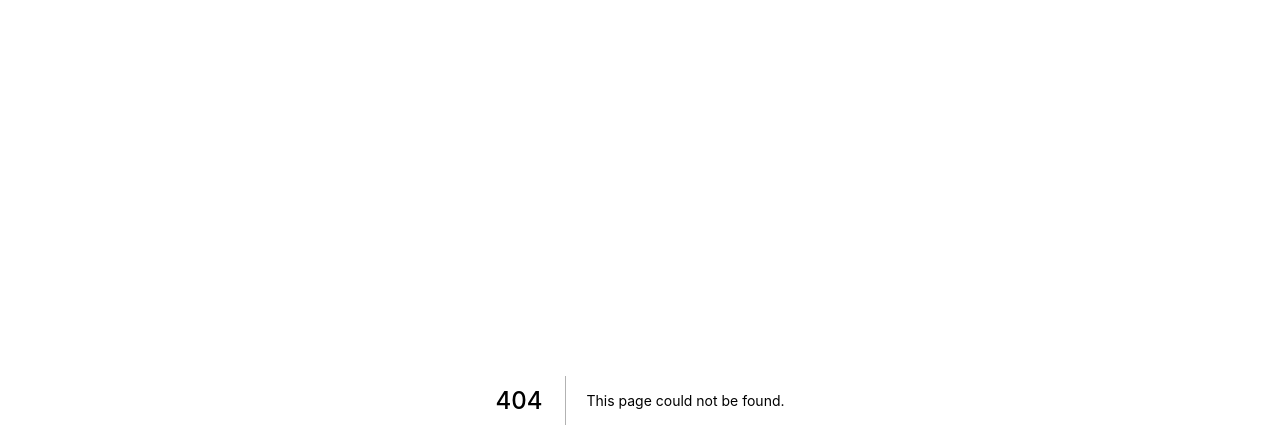
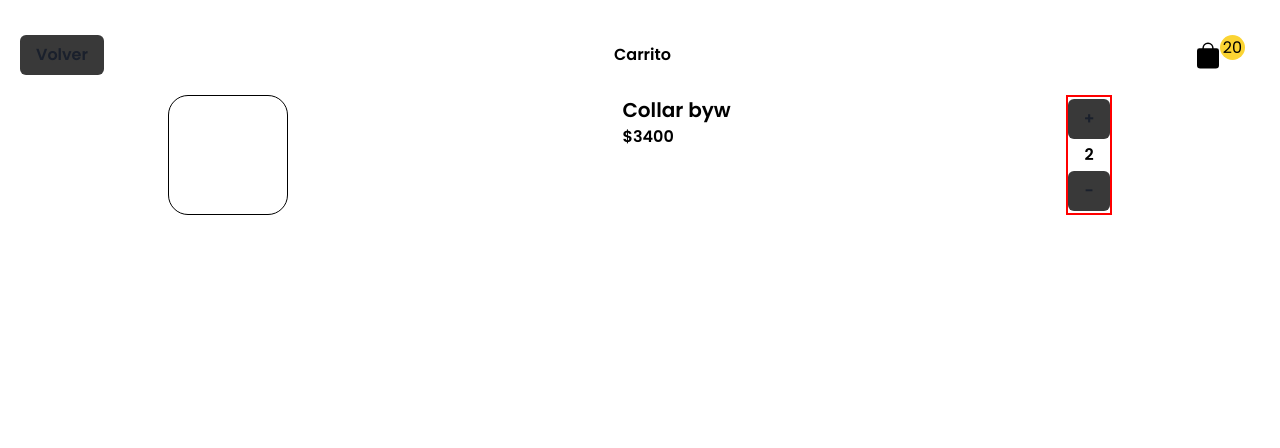
Before and after one commit to mariodev9/mmchokersweb, a Next.js app: page /Cart in a window 1280 px wide. Before the commit this address had no page. Shown: the top 448 px of the page. Built offline with nearby package versions, Linux system fonts and the light colour scheme.

Commit message:
change api name

```diff
--- /dev/null
+++ b/components/Products/CartProduct.js
@@ -0,0 +1,31 @@
+import { Box, Button, Flex, Text } from "@chakra-ui/react";
+import React from "react";
+
+export default function CartProduct({ name, price, image, id }) {
+  return (
+    <Flex w={"100%"} gap={10} justify={"space-around"}>
+      <Box
+        bgImage={image}
+        w={"120px"}
+        h={"120px"}
+        border="1px solid black"
+        borderRadius={"20px"}
+      ></Box>
+      <Box>
+        <Text fontSize={"20px"}>Collar byw</Text>
+        <Text>$3400</Text>
+      </Box>
+      <Flex
+        direction={"column"}
+        h={"120px"}
+        justify={"space-around"}
+        align={"center"}
+        border={"2px solid red"}
+      >
+        <Button>+</Button>
+        <Text>2</Text>
+        <Button>-</Button>
+      </Flex>
+    </Flex>
+  );
+}
--- /dev/null
+++ b/components/Shared/Buttons/CartButton.js
@@ -0,0 +1,33 @@
+import { Button, Flex } from "@chakra-ui/react";
+import { useRouter } from "next/router";
+import React from "react";
+import { Cart } from "../../Icons";
+
+export default function CartButton() {
+  const router = useRouter();
+  return (
+    <Flex justify={"center"}>
+      <Button
+        bg={"none"}
+        _hover={{
+          bg: "none",
+        }}
+        onClick={() => router.push("/Cart")}
+      >
+        <Cart />
+      </Button>
+      <Flex
+        justify={"center"}
+        align={"center"}
+        pos={"relative"}
+        right={"15px"}
+        w={"25px"}
+        h={"25px"}
+        bg={"yellow.100"}
+        borderRadius={"full"}
+      >
+        20
+      </Flex>
+    </Flex>
+  );
+}
--- a/firebase/services/products/index.js
+++ b/firebase/services/products/index.js
@@ -23,7 +23,7 @@ export const getAllProducts = async () => {
 export const mapFromFirebaseToProductObject = (doc) => {
   const data = doc.data();
   const id = doc.id;
-  const { createdAt } = data;
+  // const { createdAt } = data;
 
   return {
     ...data,
--- /dev/null
+++ b/pages/Cart/index.js
@@ -0,0 +1,24 @@
+import { Box, Button, Flex, Text, VStack } from "@chakra-ui/react";
+import { useRouter } from "next/router";
+import React from "react";
+import CartProduct from "../../components/Products/CartProduct";
+import CartButton from "../../components/Shared/Buttons/CartButton";
+
+export default function Cart() {
+  const router = useRouter();
+  return (
+    <div>
+      <Box p={"15px 20px"}>
+        <Flex justify={"space-between"} align="center" h="10vh">
+          <Button onClick={() => router.back()}>Volver</Button>
+          <Text>Carrito</Text>
+          <CartButton />
+        </Flex>
+
+        <VStack>
+          <CartProduct />
+        </VStack>
+      </Box>
+    </div>
+  );
+}
--- a/pages/api/hello.js
+++ b/pages/api/products.js
@@ -1,4 +1,7 @@
-import { getAllProducts } from "../../firebase/services/products";
+import {
+  getAllProducts,
+  mapFromFirebaseToProductObject,
+} from "../../firebase/services/products";
 import {
   collection,
   query,
@@ -16,9 +19,7 @@ export default function handler(req, res) {
   const querySnap = getDocs(q);
   onSnapshot(q, (querySnap) => {
     const { docs } = querySnap;
-    const allProducts = docs.map((doc) => {
-      return doc.data();
-    });
+    const allProducts = docs.map(mapFromFirebaseToProductObject);
     if (allProducts) {
       res.status(200).json({ productos: allProducts });
     } else {
--- a/styles/index.js
+++ b/styles/index.js
@@ -60,7 +60,7 @@ export const theme = extendTheme({
           bg: "yellow.100",
           color: "#000",
           fontSize: "15px",
-          padding: "23px 27px",
+          padding: "9px 27px",
           borderRadius: "30px",
           _hover: {
             bg: "#000",
```
Also changed, not shown: components/Layout/Nav/index.js (+7 -23 lines), components/Products/Product.js (+15 -2 lines), pages/index.js (+4 -4 lines).
